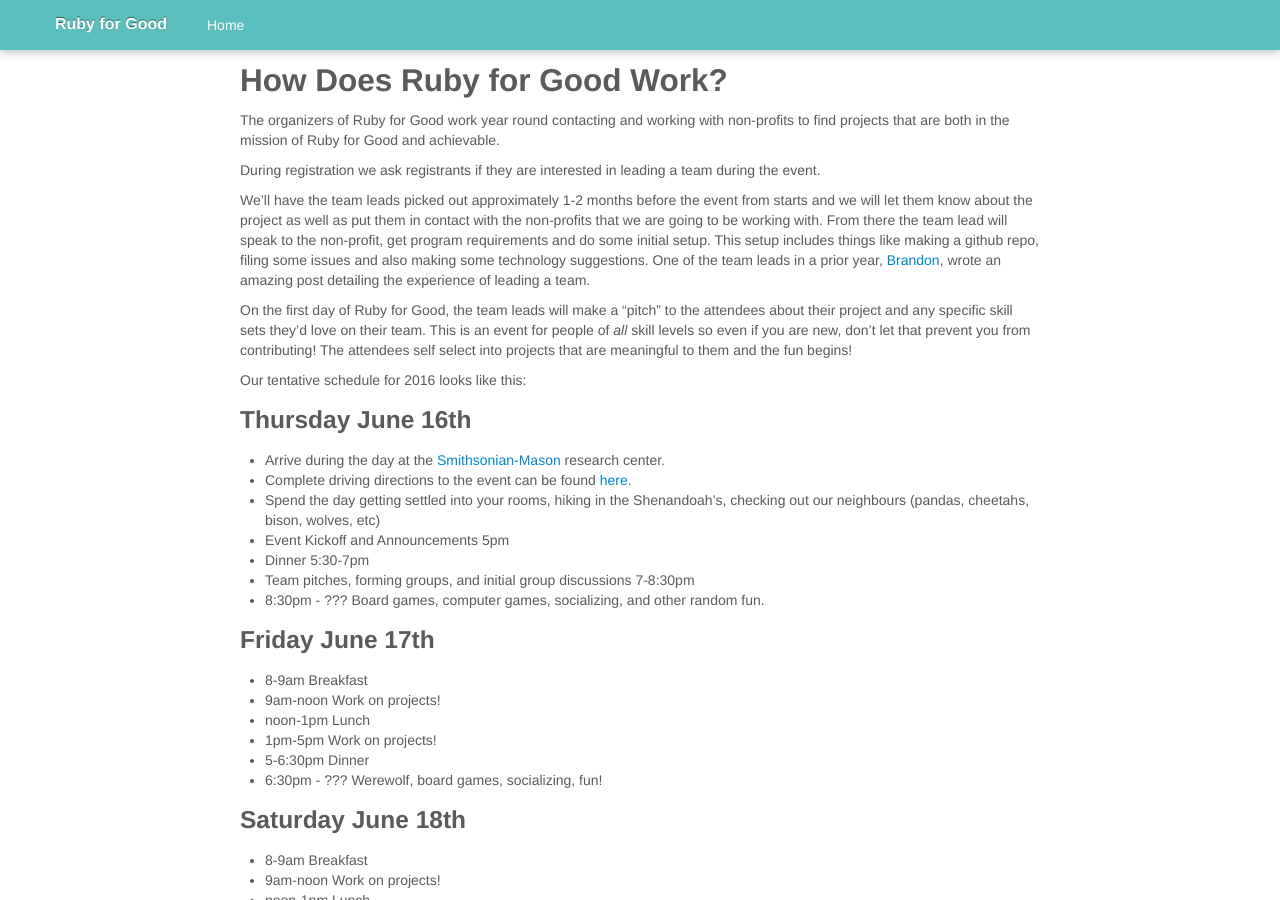
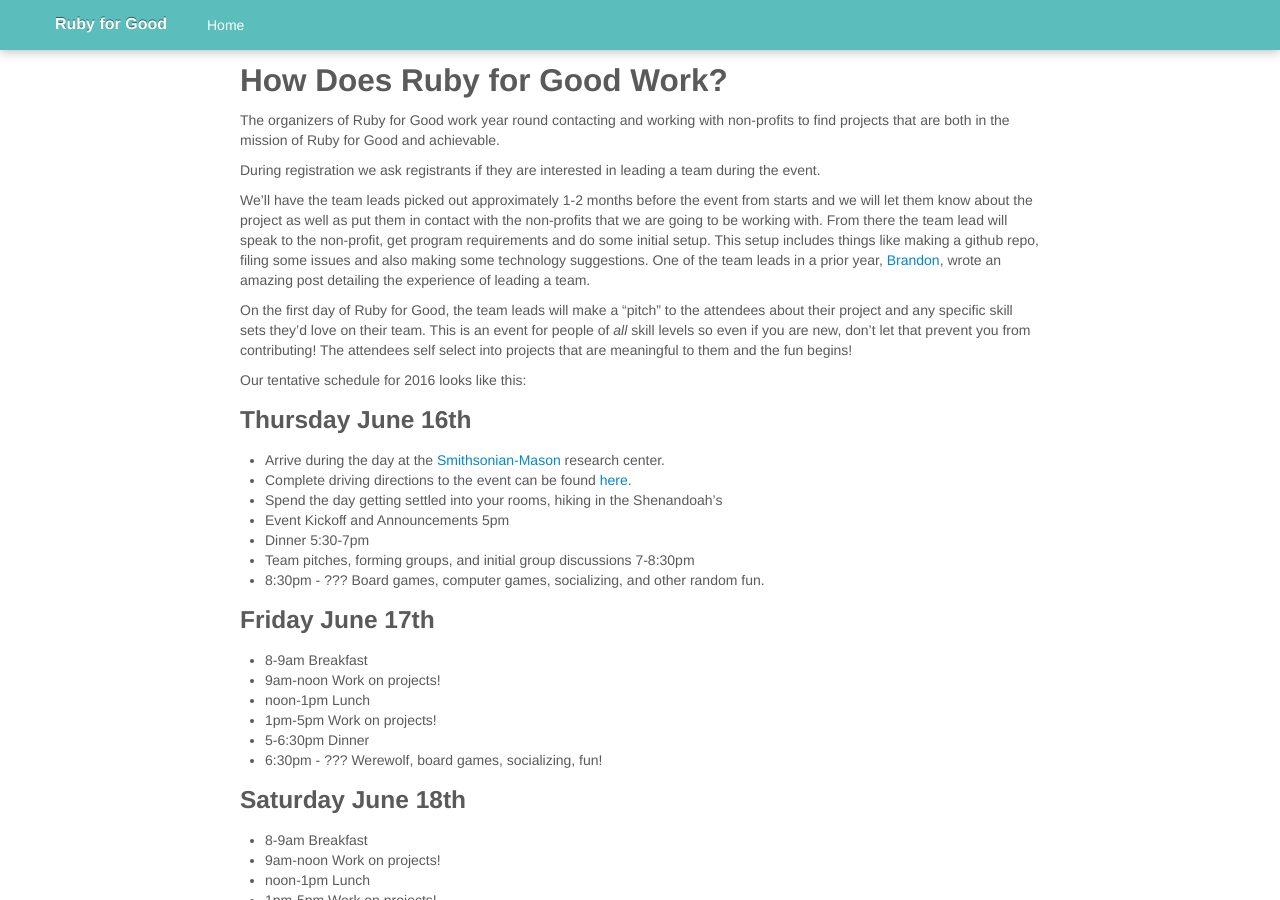
Before and after one commit to rubyforgood/rubyforgood.org--old, a Jekyll site: the page built from info.md, in a window 1280 px wide and 900 px high. Built offline with Jekyll 4.4.1, drawn with Linux system fonts in a browser that asks for light colours.

Commit message:
Update info.md

```diff
--- a/info.md
+++ b/info.md
@@ -18,7 +18,7 @@ Our tentative schedule for 2016 looks like this:
 
 * Arrive during the day at the [Smithsonian-Mason](http://smconservation.gmu.edu/) research center.
 * Complete driving directions to the event can be found [here.](/location)
-* Spend the day getting settled into your rooms, hiking in the Shenandoah's, checking out our neighbours (pandas, cheetahs, bison, wolves, etc)
+* Spend the day getting settled into your rooms, hiking in the Shenandoah's
 * Event Kickoff and Announcements 5pm
 * Dinner 5:30-7pm
 * Team pitches, forming groups, and initial group discussions 7-8:30pm
```
